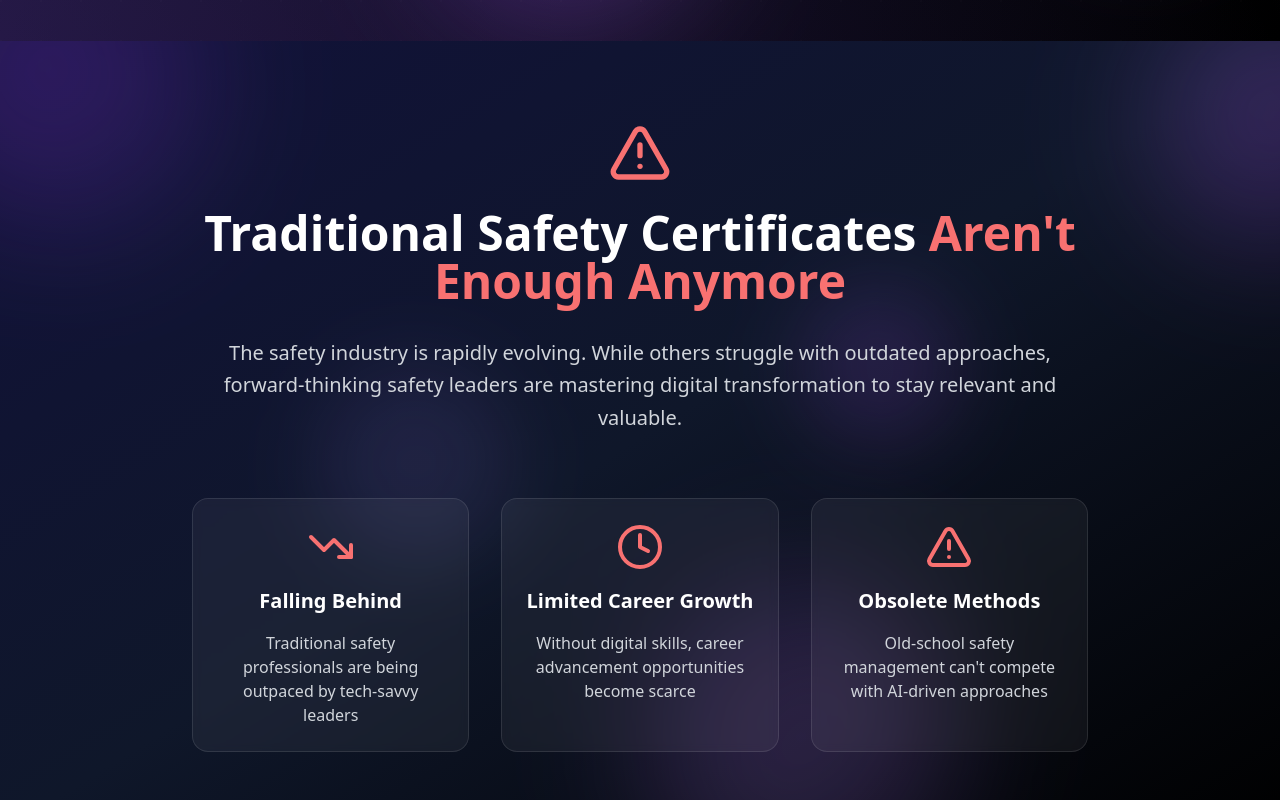
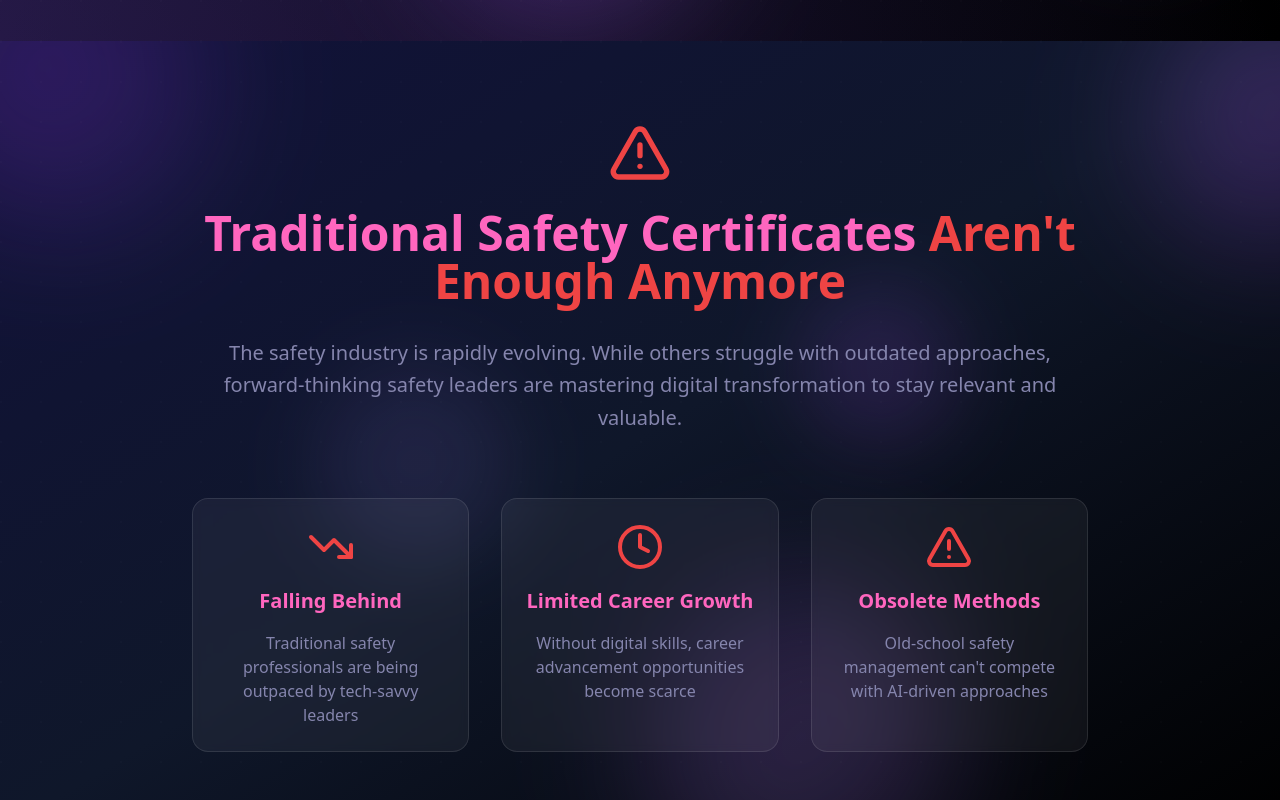
Before and after one commit to lucasdomingues19/safety4-lead-future, a React (Vite) app: page / in a window 1280 px wide. Shown: the part 2480-3280 px from the top of the page. Built offline with nearby package versions, Linux system fonts and the light colour scheme.

Commit message:
Ensure consistent styling

```diff
--- a/src/components/ProblemSection.tsx
+++ b/src/components/ProblemSection.tsx
@@ -2,8 +2,8 @@ import { AlertTriangle, Clock, TrendingDown } from "lucide-react";
 
 export const ProblemSection = () => {
   return (
-    <section className="py-20 bg-background relative overflow-hidden">
-      {/* Dark gradient background matching hero section */}
+    <section className="py-20 relative overflow-hidden">
+      {/* Dark gradient background matching hero section exactly */}
       <div className="absolute inset-0 bg-gradient-to-br from-[#11113a] via-slate-900 to-black"></div>
 
       {/* Floating purple elements */}
@@ -22,43 +22,51 @@ export const ProblemSection = () => {
         <div className="absolute bottom-1/3 left-1/4 w-48 h-48 rounded-full bg-violet-400/10 blur-2xl animate-[float_22s_ease-in-out_infinite_reverse]"></div>
       </div>
 
+      {/* Subtle grid pattern */}
+      <div className="absolute inset-0 opacity-10">
+        <div className="absolute inset-0" style={{
+          backgroundImage: `radial-gradient(circle at 1px 1px, rgba(255,255,255,0.15) 1px, transparent 0)`,
+          backgroundSize: '40px 40px'
+        }}></div>
+      </div>
+
       <div className="container mx-auto px-4 relative z-10">
         <div className="text-center max-w-4xl mx-auto animate-fade-in">
           <div className="flex justify-center mb-6">
-            <AlertTriangle className="w-16 h-16 text-red-400" />
+            <AlertTriangle className="w-16 h-16 text-destructive" />
           </div>
 
-          <h2 className="text-4xl lg:text-5xl font-bold text-white mb-8">
+          <h2 className="text-4xl lg:text-5xl font-bold text-foreground mb-8">
             Traditional Safety Certificates{" "}
-            <span className="text-red-400">Aren't Enough Anymore</span>
+            <span className="text-destructive">Aren't Enough Anymore</span>
           </h2>
 
-          <p className="text-xl text-gray-300 mb-12 leading-relaxed">
+          <p className="text-xl text-muted-foreground mb-12 leading-relaxed">
             The safety industry is rapidly evolving. While others struggle with outdated approaches,
             forward-thinking safety leaders are mastering digital transformation to stay relevant and valuable.
           </p>
 
           <div className="grid md:grid-cols-3 gap-8 mt-16">
             <div className="text-center space-y-4 animate-slide-up bg-white/5 backdrop-blur-sm rounded-2xl p-6 border border-white/10">
-              <TrendingDown className="w-12 h-12 text-red-400 mx-auto" />
-              <h3 className="text-xl font-semibold text-white">Falling Behind</h3>
-              <p className="text-gray-300">
+              <TrendingDown className="w-12 h-12 text-destructive mx-auto" />
+              <h3 className="text-xl font-semibold text-foreground">Falling Behind</h3>
+              <p className="text-muted-foreground">
                 Traditional safety professionals are being outpaced by tech-savvy leaders
               </p>
             </div>
 
             <div className="text-center space-y-4 animate-slide-up bg-white/5 backdrop-blur-sm rounded-2xl p-6 border border-white/10" style={{animationDelay: '0.2s'}}>
-              <Clock className="w-12 h-12 text-red-400 mx-auto" />
-              <h3 className="text-xl font-semibold text-white">Limited Career Growth</h3>
-              <p className="text-gray-300">
+              <Clock className="w-12 h-12 text-destructive mx-auto" />
+              <h3 className="text-xl font-semibold text-foreground">Limited Career Growth</h3>
+              <p className="text-muted-foreground">
                 Without digital skills, career advancement opportunities become scarce
               </p>
             </div>
 
             <div className="text-center space-y-4 animate-slide-up bg-white/5 backdrop-blur-sm rounded-2xl p-6 border border-white/10" style={{animationDelay: '0.4s'}}>
-              <AlertTriangle className="w-12 h-12 text-red-400 mx-auto" />
-              <h3 className="text-xl font-semibold text-white">Obsolete Methods</h3>
-              <p className="text-gray-300">
+              <AlertTriangle className="w-12 h-12 text-destructive mx-auto" />
+              <h3 className="text-xl font-semibold text-foreground">Obsolete Methods</h3>
+              <p className="text-muted-foreground">
                 Old-school safety management can't compete with AI-driven approaches
               </p>
             </div>
```
